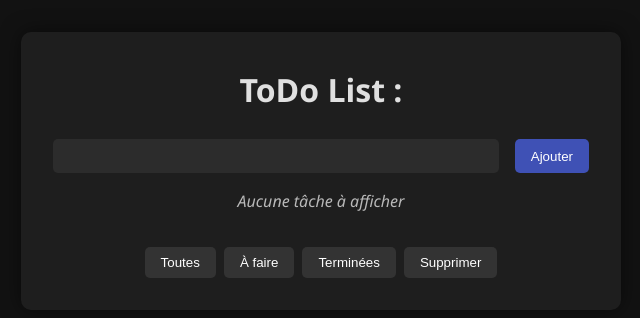
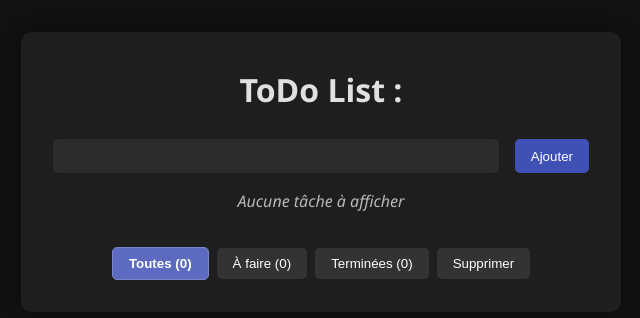
Before and after one commit to G-Hostin/ToDoList, a React (Vite) app: page / in a window 1280 px wide. Shown: the top 318 px of the page, without its empty margins (319-959 px from the left). Built offline with nearby package versions, Linux system fonts and the light colour scheme.

Commit message:
Add task count to each filter category and apply active class to filter buttons for styling

```diff
--- a/src/App.jsx
+++ b/src/App.jsx
@@ -74,6 +74,14 @@ function App() {
     setTodo(activeTasks);
   };
 
+  const tasksCompleted = todo.filter((t) => {
+    return t.isCompleted;
+  });
+
+  const tasksActive = todo.filter((t) => {
+    return !t.isCompleted;
+  });
+
   return (
     <div className="todoapp">
       <div className="todotitle">
@@ -96,6 +104,10 @@ function App() {
         <ToDoFilters
           onFilterChange={handleFilterChange}
           deleteAllCompleted={deleteCompleted}
+          numberTasks={todo.length}
+          numberCompleted={tasksCompleted.length}
+          numberActive={tasksActive.length}
+          activeFilter={filter}
         />
       </div>
     </div>
--- a/src/components/ToDoFilters.jsx
+++ b/src/components/ToDoFilters.jsx
@@ -1,11 +1,33 @@
-function ToDoFilters({ onFilterChange, deleteAllCompleted }) {
+function ToDoFilters({
+  onFilterChange,
+  deleteAllCompleted,
+  numberCompleted,
+  numberTasks,
+  numberActive,
+  activeFilter,
+}) {
   return (
     <div>
-      <button onClick={() => onFilterChange("all")}>Toutes</button>
+      <button
+        onClick={() => onFilterChange("all")}
+        className={activeFilter === "all" ? "active" : ""}
+      >
+        Toutes ({numberTasks})
+      </button>
       {/*Au clic, la fonction handleFilterChange recoit all en parametre*/}
-      <button onClick={() => onFilterChange("active")}>À faire</button>
+      <button
+        onClick={() => onFilterChange("active")}
+        className={activeFilter === "active" ? "active" : ""}
+      >
+        À faire ({numberActive})
+      </button>
       {/*Au clic, la fonction handleFilterChange recoit active en parametre*/}
-      <button onClick={() => onFilterChange("completed")}>Terminées</button>
+      <button
+        onClick={() => onFilterChange("completed")}
+        className={activeFilter === "completed" ? "active" : ""}
+      >
+        Terminées ({numberCompleted})
+      </button>
       {/*Au clic, la fonction handleFilterChange recoit completed en parametre*/}
       <button onClick={() => deleteAllCompleted()}>Supprimer</button>
       {/*Au clic, la fonction handleFilterChange recoit completed en parametre*/}
--- a/src/components/ToDoForm.jsx
+++ b/src/components/ToDoForm.jsx
@@ -14,7 +14,6 @@ function ToDoForm({ onAdd }) {
   return (
     <div>
       <form onSubmit={handleSubmit}>
-        {" "}
         {/*On appelle la fonction de gestion du submit*/}
         <input
           type="text"
--- a/src/styles/filters.css
+++ b/src/styles/filters.css
@@ -13,3 +13,10 @@
 .todofilters button:hover {
   background-color: #555;
 }
+
+/* ✳️ Style du bouton actif */
+.todofilters button.active {
+  background-color: #5c6bc0; /* Bleu léger pour contraste */
+  font-weight: bold;
+  border: 1px solid #7986cb;
+}
```
